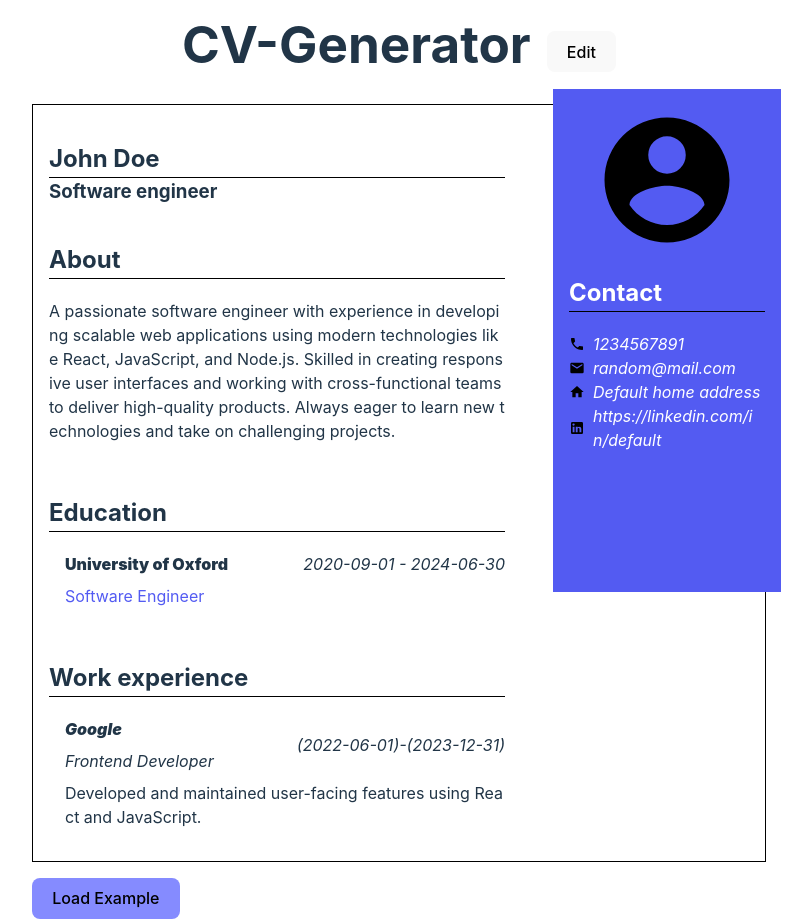
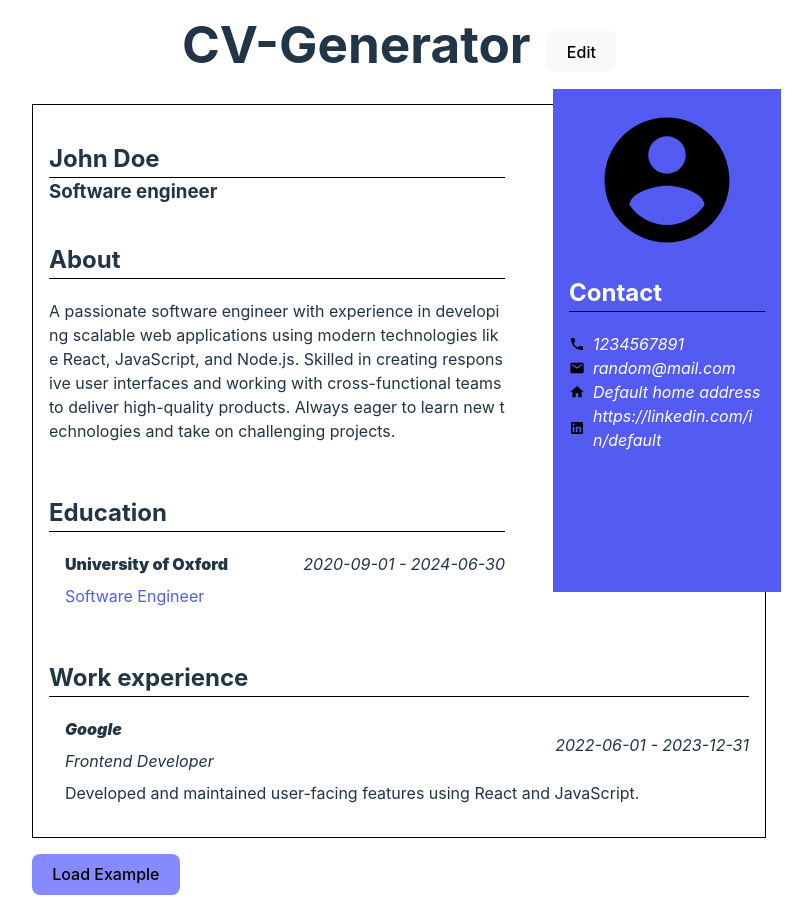
Before and after one commit to R3ndrex/CV-Generator, a React (Vite) app: page / in a window 1280 px wide. Shown: the whole page, without its empty margins (241-1053 px from the left). After the commit the page ends 895 px from the top, so only its background shows below. Built offline with nearby package versions, Linux system fonts and the light colour scheme.

Commit message:
Change styling of dates display

```diff
--- a/src/components/WorkExperience.jsx
+++ b/src/components/WorkExperience.jsx
@@ -3,7 +3,7 @@ export default function WorkExperience({ children }) {
     return (
         <>
             {children.length !== 0 && (
-                <section>
+                <section className="work-experience">
                     <h2>Work experience</h2>
                     <ul className="work-list">
                         {children.map((work) => (
@@ -12,7 +12,7 @@ export default function WorkExperience({ children }) {
                                 <div className="date-container">
                                     {work.dateStart && work.dateEnd && (
                                         <>
-                                            ({work.dateStart})-({work.dateEnd})
+                                            {work.dateStart} - {work.dateEnd}
                                         </>
                                     )}
                                 </div>
```
